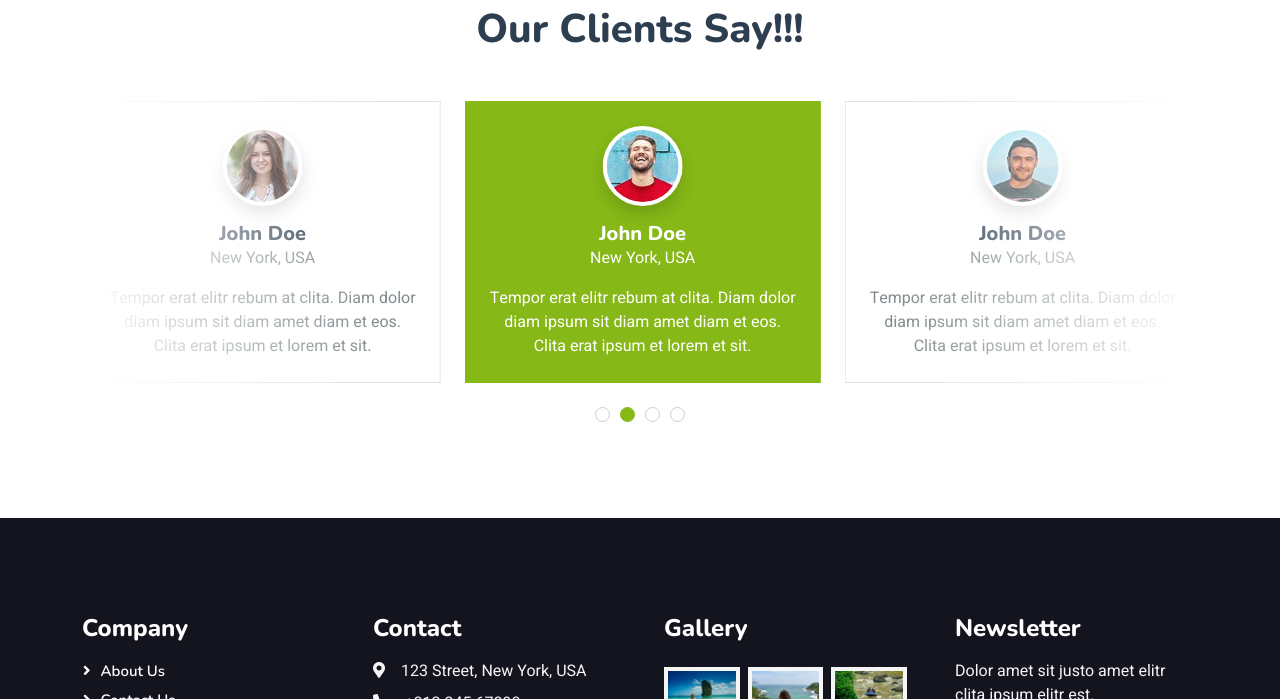
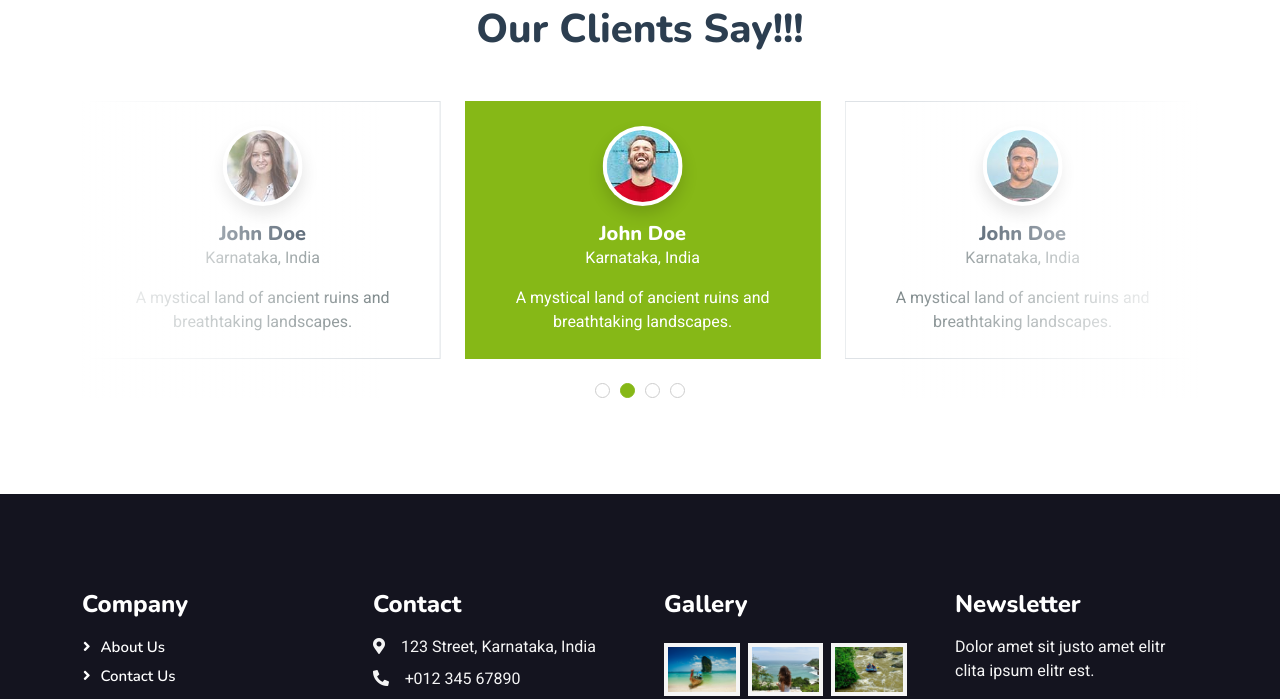
Before and after one commit to G0wda/TravelTrek, a plain HTML site: page service.html in a window 1280 px wide. Shown: the part 1433-2132 px from the top of the page. Drawn offline with nearby package versions, Linux system fonts and the light colour scheme.

Commit message:
change location

```diff
--- a/service.html
+++ b/service.html
@@ -47,7 +47,7 @@
         <div class="row gx-0">
             <div class="col-lg-8 text-center text-lg-start mb-2 mb-lg-0">
                 <div class="d-inline-flex align-items-center" style="height: 45px;">
-                    <small class="me-3 text-light"><i class="fa fa-map-marker-alt me-2"></i>123 Street, New York, USA</small>
+                    <small class="me-3 text-light"><i class="fa fa-map-marker-alt me-2"></i>123 Street, Karnataka, India</small>
                     <small class="me-3 text-light"><i class="fa fa-phone-alt me-2"></i>+012 345 6789</small>
                     <small class="text-light"><i class="fa fa-envelope-open me-2"></i>info@example.com</small>
                 </div>
@@ -215,26 +215,26 @@
                 <div class="testimonial-item bg-white text-center border p-4">
                     <img class="bg-white rounded-circle shadow p-1 mx-auto mb-3" src="img/testimonial-1.jpg" style="width: 80px; height: 80px;">
                     <h5 class="mb-0">John Doe</h5>
-                    <p>New York, USA</p>
-                    <p class="mb-0">Tempor erat elitr rebum at clita. Diam dolor diam ipsum sit diam amet diam et eos. Clita erat ipsum et lorem et sit.</p>
+                    <p>Karnataka, India</p>
+                    <p class="mb-0">A mystical land of ancient ruins and breathtaking landscapes.</p>
                 </div>
                 <div class="testimonial-item bg-white text-center border p-4">
                     <img class="bg-white rounded-circle shadow p-1 mx-auto mb-3" src="img/testimonial-2.jpg" style="width: 80px; height: 80px;">
                     <h5 class="mb-0">John Doe</h5>
-                    <p>New York, USA</p>
-                    <p class="mt-2 mb-0">Tempor erat elitr rebum at clita. Diam dolor diam ipsum sit diam amet diam et eos. Clita erat ipsum et lorem et sit.</p>
+                    <p>Karnataka, India</p>
+                    <p class="mt-2 mb-0">A mystical land of ancient ruins and breathtaking landscapes.</p>
                 </div>
                 <div class="testimonial-item bg-white text-center border p-4">
                     <img class="bg-white rounded-circle shadow p-1 mx-auto mb-3" src="img/testimonial-3.jpg" style="width: 80px; height: 80px;">
                     <h5 class="mb-0">John Doe</h5>
-                    <p>New York, USA</p>
-                    <p class="mt-2 mb-0">Tempor erat elitr rebum at clita. Diam dolor diam ipsum sit diam amet diam et eos. Clita erat ipsum et lorem et sit.</p>
+                    <p>Karnataka, India</p>
+                    <p class="mt-2 mb-0">A mystical land of ancient ruins and breathtaking landscapes.</p>
                 </div>
                 <div class="testimonial-item bg-white text-center border p-4">
                     <img class="bg-white rounded-circle shadow p-1 mx-auto mb-3" src="img/testimonial-4.jpg" style="width: 80px; height: 80px;">
                     <h5 class="mb-0">John Doe</h5>
-                    <p>New York, USA</p>
-                    <p class="mt-2 mb-0">Tempor erat elitr rebum at clita. Diam dolor diam ipsum sit diam amet diam et eos. Clita erat ipsum et lorem et sit.</p>
+                    <p>Karnataka, India</p>
+                    <p class="mt-2 mb-0">A mystical land of ancient ruins and breathtaking landscapes.</p>
                 </div>
             </div>
         </div>
@@ -256,7 +256,7 @@
                 </div>
                 <div class="col-lg-3 col-md-6">
                     <h4 class="text-white mb-3">Contact</h4>
-                    <p class="mb-2"><i class="fa fa-map-marker-alt me-3"></i>123 Street, New York, USA</p>
+                    <p class="mb-2"><i class="fa fa-map-marker-alt me-3"></i>123 Street, Karnataka, India</p>
                     <p class="mb-2"><i class="fa fa-phone-alt me-3"></i>+012 345 67890</p>
                     <p class="mb-2"><i class="fa fa-envelope me-3"></i>info@example.com</p>
                     <div class="d-flex pt-2">
```
Also changed, not shown: 404.html (+2 -2 lines), about.html (+4 -4 lines), booking.html (+2 -2 lines), index.html (+16 -14 lines), package.html (+1 -1 lines), team.html (+2 -2 lines), testimonial.html (+6 -6 lines), 1 other file.
